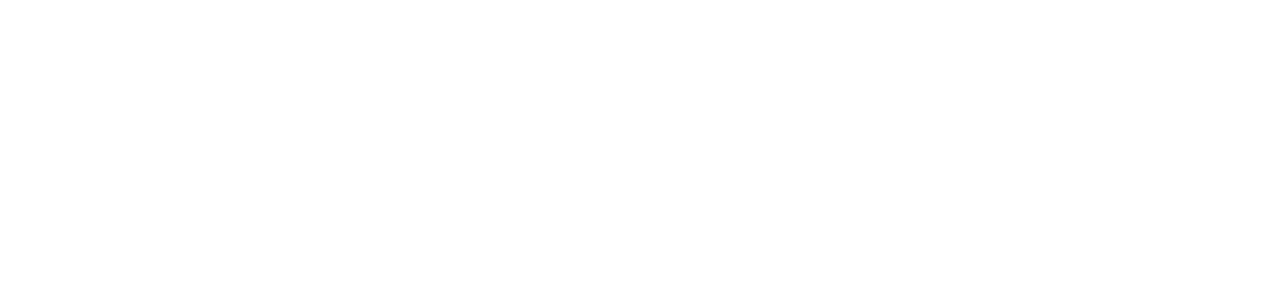
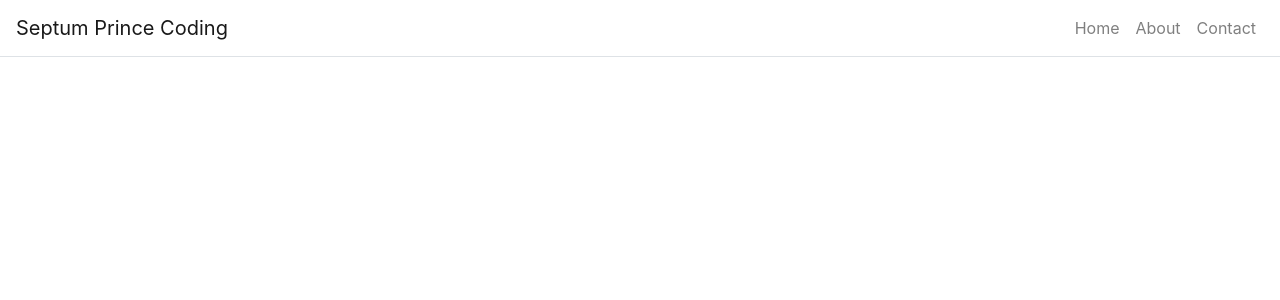
Before and after one commit to SeptumPrince/ReactPortfolio2.0, a React (Create React App) app: page / in a window 1280 px wide. Shown: the top 300 px of the page. Built offline with nearby package versions, Linux system fonts and the light colour scheme.

Commit message:
Added NavBar

```diff
--- a/src/App.js
+++ b/src/App.js
@@ -1,6 +1,8 @@
 import React from "react";
 import { BrowserRouter as Router, Route, Link } from "react-router-dom";
-import "./styles.css";
+import Container from "react-bootstrap/Container";
+import Navbar from "react-bootstrap/Navbar";
+import Nav from "react-bootstrap/Nav";
 
 class App extends React.Component {
   constructor(props) {
@@ -14,23 +16,42 @@
       ],
       home: {
         title: "Septum Prince Coding",
-        subTitle: "Dangerously cheesey.",
-        description: "Look at my projects."
+        subTitle: "Dangerously Cheesy",
+        text: "Look at my work"
       },
       about: {
-        title: "About the Septum Prince"
+        title: "Meet the Septum Prince"
       },
       contact: {
-        title: "Contact Me"
+        title: "Contact"
       }
     };
   }
 
   render() {
     return (
-      <div className="App">
-        <Router></Router>
-      </div>
+      <Router>
+        <Container className="p-0" fluid={true}>
+          <Navbar className="border-bottom" bg="transparent" expand="lg">
+            <Navbar.Brand>Septum Prince Coding</Navbar.Brand>
+
+            <Navbar.Toggle className="border-0" aria-controls="navbar-toggle" />
+            <Navbar.Collapse id="navbar-toggle">
+              <Nav className="ml-auto">
+                <Link className="nav-link" to="/">
+                  Home
+                </Link>
+                <Link className="nav-link" to="/about">
+                  About
+                </Link>
+                <Link className="nav-link" to="/contact">
+                  Contact
+                </Link>
+              </Nav>
+            </Navbar.Collapse>
+          </Navbar>
+        </Container>
+      </Router>
     );
   }
 }
--- a/src/index.js
+++ b/src/index.js
@@ -1,12 +1,7 @@
 import React from "react";
 import ReactDOM from "react-dom";
-
 import App from "./App";
 
-const rootElement = document.getElementById("root");
-ReactDOM.render(
-  <React.StrictMode>
-    <App />
-  </React.StrictMode>,
-  rootElement
-);
+import "bootstrap/dist/css/bootstrap.css";
+
+ReactDOM.render(<App />, document.getElementById("root"));
```
Also changed, not shown: package.json (+25 -23 lines).
